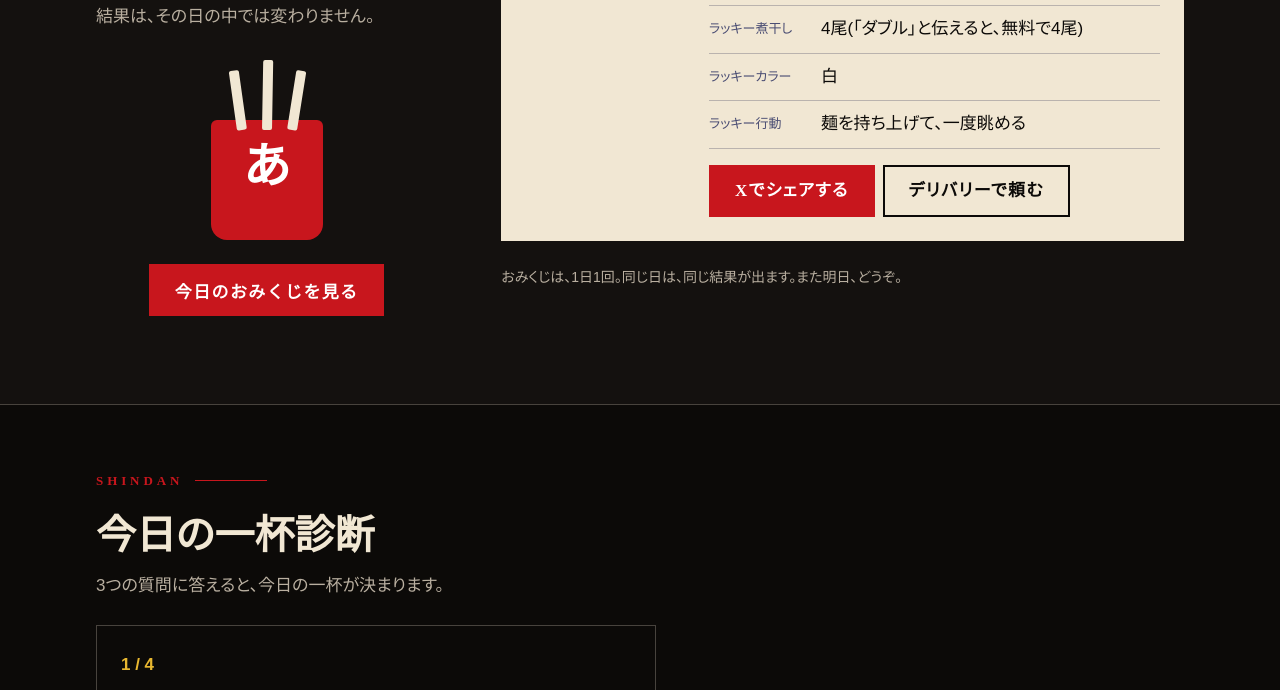
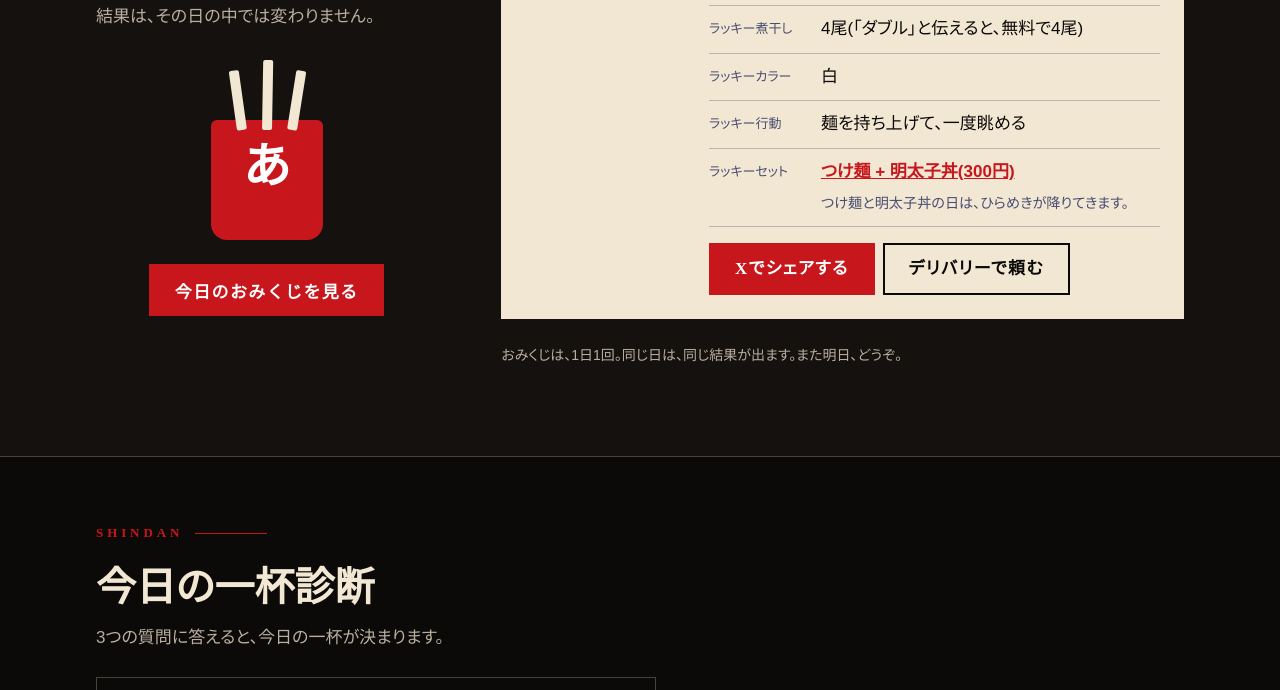
Before and after one commit to sobaataringt-gif/atari-lp-preview, a plain HTML site: page plaza.html in a window 1280 px wide. Both pictures are taken after a click on the button "おみくじを引く". Shown: the part 575-1265 px from the top of the page. Drawn offline with Linux system fonts and the light colour scheme; a web font is replaced by a local one.

Commit message:
omikuji set

```diff
--- a/plaza.html
+++ b/plaza.html
@@ -910,11 +910,22 @@ p,li,dd,figcaption{text-wrap:pretty;word-break:auto-phrase}
   var ACTS=['麺を持ち上げて、一度眺める','最初の一口は、スープから','味玉を、最後までとっておく','「ダブル」と言ってみる','レンゲを、大きく使う','ひと息つくときは、深呼吸','野方の方向に向かって一礼する','いつもより、少しだけゆっくり食べる'];
   var LUCKY_N=['2尾','4尾(「ダブル」と伝えると、無料で4尾)','3尾分の気持ち','2尾'];
 
+  var SETS=[
+    {t:'濃厚淡麗 + ねぎチャーシュー丼(350円)',m:'濃い日は、丼で受け止める。思い切った決断が、うまくいく暗示です。',u:'index.html#gohan'},
+    {t:'中華そば + 卵かけご飯(300円)',m:'やさしい一杯に、やさしい丼。肩の力が抜けて、いい連絡が来るかも。',u:'index.html#gohan'},
+    {t:'つけ麺 + 明太子丼(300円)',m:'つけ麺と明太子丼の日は、ひらめきが降りてきます。',u:'index.html#gohan'},
+    {t:'特選のどれか + ねぎチャーシュー丼(350円)',m:'ごほうびの日は、とことん。今日は、遠慮しないほうが運が上がります。',u:'index.html#gohan'},
+    {t:'ラーメン + 餃子(380円)',m:'餃子を添えると、人に会う運が上がります。誰かを誘うのも吉。',u:'index.html#menu'},
+    {t:'ラーメン + 味玉(100円)',m:'味玉をひとつ足すと、小さな当たりが来ます。',u:'index.html#menu'},
+    {t:'煮干しダブル(無料)にする',m:'煮干しダブルで、今日は声がよく通ります。',u:'index.html#menu'},
+    {t:'大盛り(無料)にする',m:'大盛りの日は、午後の粘りが違います。',u:'index.html#menu'},
+    {t:'ビール(缶400円) + 餃子 + ラーメン',m:'くぅ、最高! 今日は、この3つで一日が決まります。',u:'index.html#menu',note:'お酒は20歳になってから。飲んだあとの運転は、しないでください。'}
+  ];
   function weighted(r){var tot=0;LEVELS.forEach(function(l){tot+=l.w;});var x=r()*tot;for(var i=0;i<LEVELS.length;i++){x-=LEVELS[i].w;if(x<=0)return LEVELS[i];}return LEVELS[LEVELS.length-1];}
   function fortune(){
     var day=today(),r=rng(hash(uid()+'|'+day));
     var lv=weighted(r),dish=pick(r,DISHES);
-    return {day:day,lv:lv.n,msg:pick(r,lv.msg),dish:dish,dtext:pick(r,dish.t),color:pick(r,COLORS),act:pick(r,ACTS),lucky:pick(r,LUCKY_N)};
+    var base={day:day,lv:lv.n,msg:pick(r,lv.msg),dish:dish,dtext:pick(r,dish.t),color:pick(r,COLORS),act:pick(r,ACTS),lucky:pick(r,LUCKY_N)};base.set=pick(r,SETS);return base;
   }
   function esc(s){return String(s).replace(/[&<>"]/g,function(c){return {'&':'&amp;','<':'&lt;','>':'&gt;','"':'&quot;'}[c];});}
 
@@ -929,7 +940,7 @@ p,li,dd,figcaption{text-wrap:pretty;word-break:auto-phrase}
       '<dl><div><dt>今日の一杯</dt><dd><a href="'+f.dish.u+'">'+esc(f.dish.n)+'</a>('+esc(f.dish.p)+')<br><small>'+esc(f.dtext)+'</small></dd></div>'+
       '<div><dt>ラッキー煮干し</dt><dd>'+esc(f.lucky)+'</dd></div>'+
       '<div><dt>ラッキーカラー</dt><dd>'+esc(f.color)+'</dd></div>'+
-      '<div><dt>ラッキー行動</dt><dd>'+esc(f.act)+'</dd></div></dl>'+
+      '<div><dt>ラッキー行動</dt><dd>'+esc(f.act)+'</dd></div>'+'<div><dt>ラッキーセット</dt><dd><a href="'+f.set.u+'">'+esc(f.set.t)+'</a><br><small>'+esc(f.set.m)+(f.set.note?'<br>'+esc(f.set.note):'')+'</small></dd></div></dl>'+
       '<p class="slip-btns"><a class="btn btn-main" href="'+url+'" target="_blank" rel="noopener">Xでシェアする</a> <a class="btn btn-sub" href="index.html#delivery">デリバリーで頼む</a></p>'+
       '</div></div>';
     slip.hidden=false;
```
